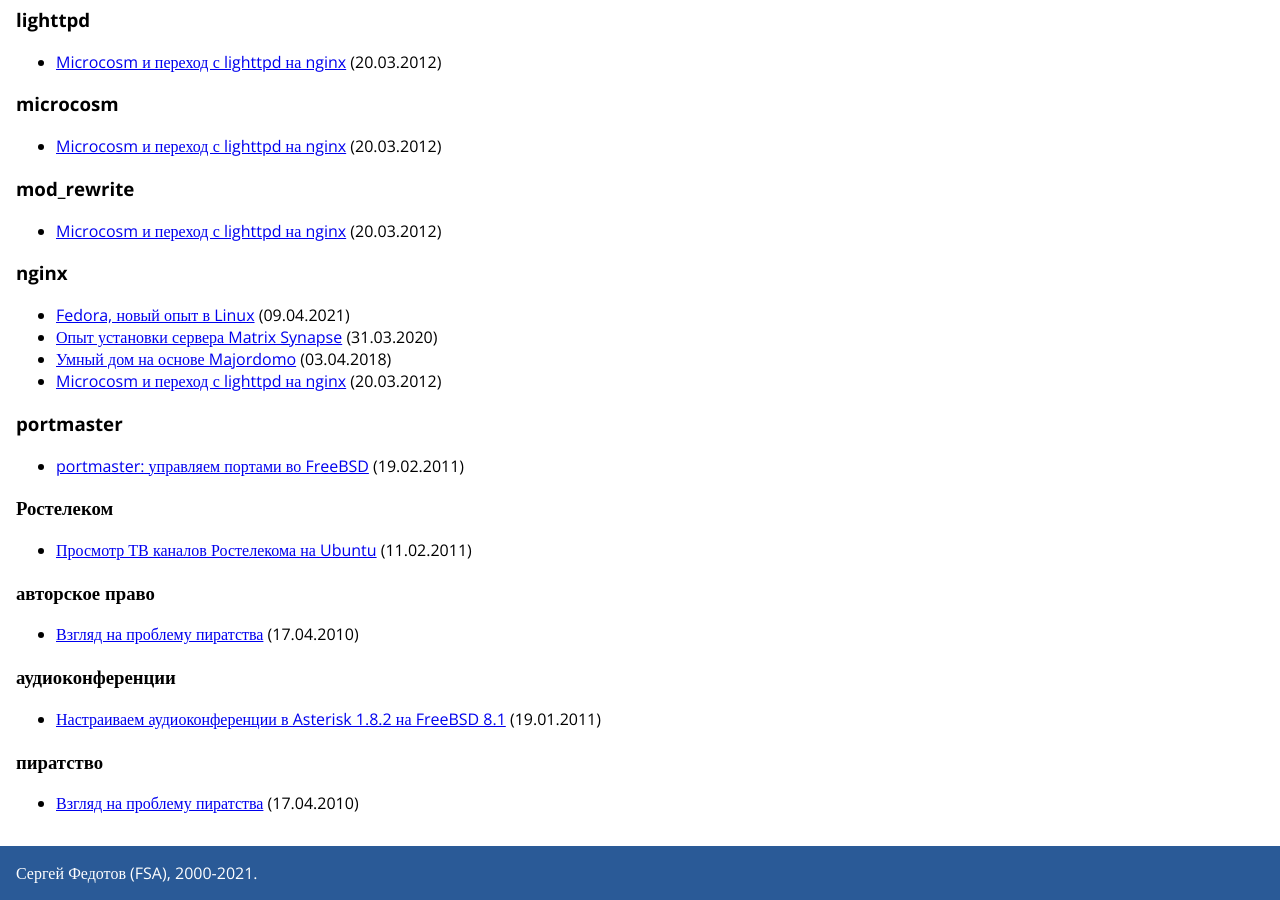
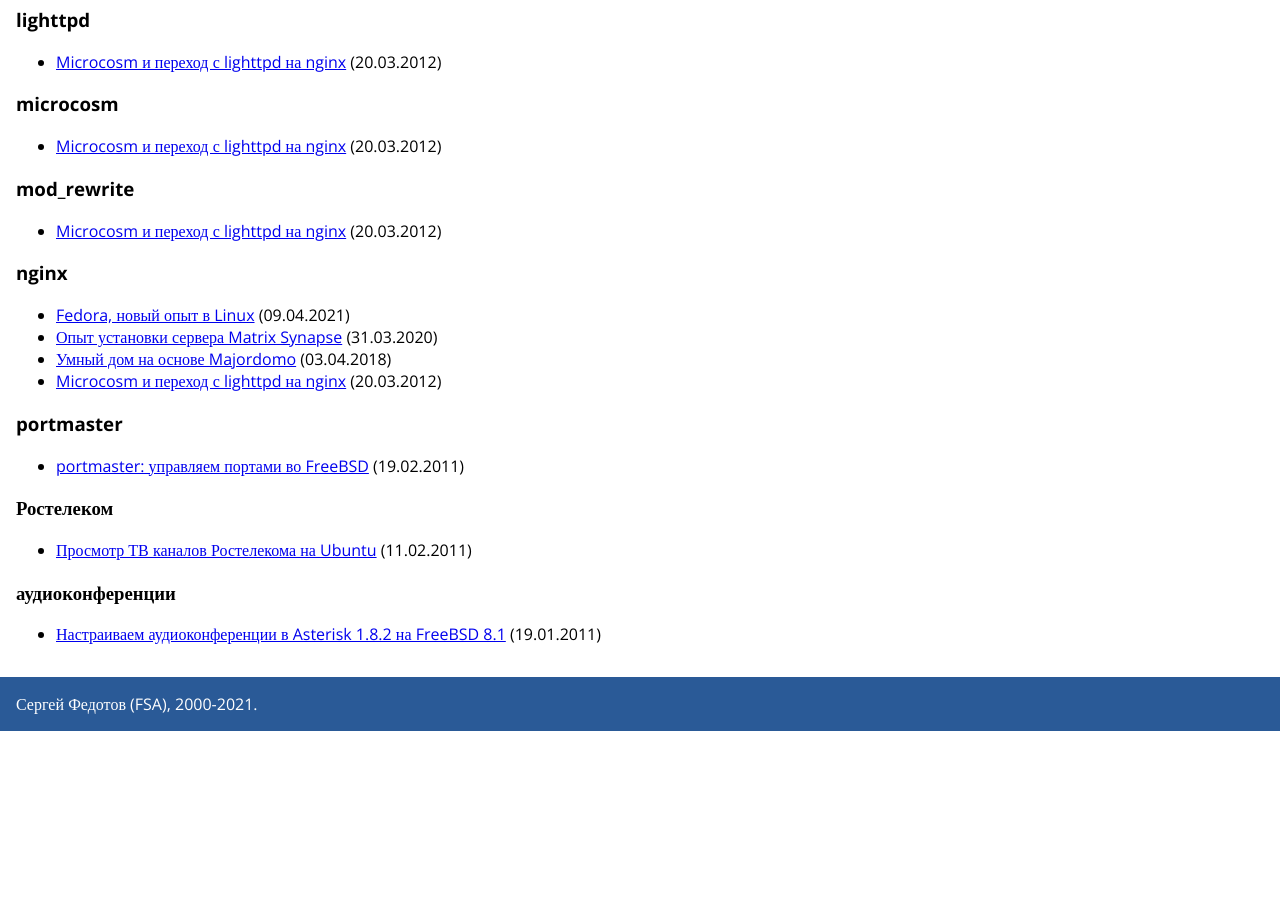
Before and after one commit to fsa/site, a Jekyll site: the page built from tags.md, in a window 1280 px wide and 900 px high, scrolled down 1972 px. Built offline with Jekyll 4.4.1, drawn with Linux system fonts in a browser that asks for light colours; after the commit the page ends 2703 px from its top, so only the background shows below that.

Commit message:
Update 2010-04-17-pirates.md

```diff
--- a/_posts/2010-04-17-pirates.md
+++ b/_posts/2010-04-17-pirates.md
@@ -2,7 +2,6 @@
 layout: post
 title: Взгляд на проблему пиратства
 date: 2010-04-17 02:33:00 +0500
-tags: [авторское право, пиратство]
 ---
 Во многих средствах массовой информации мы только и слышим о пиратстве, попирающем авторское право. Пираты тут украли, тут честный гражданин недополучил прибыли. Но так ли это?
 
```
